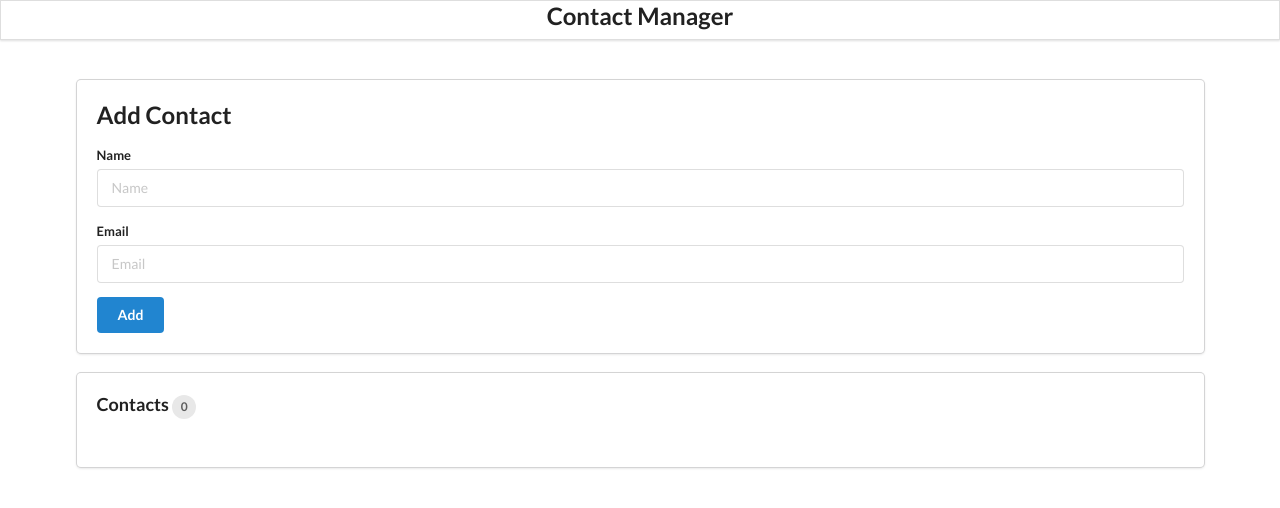
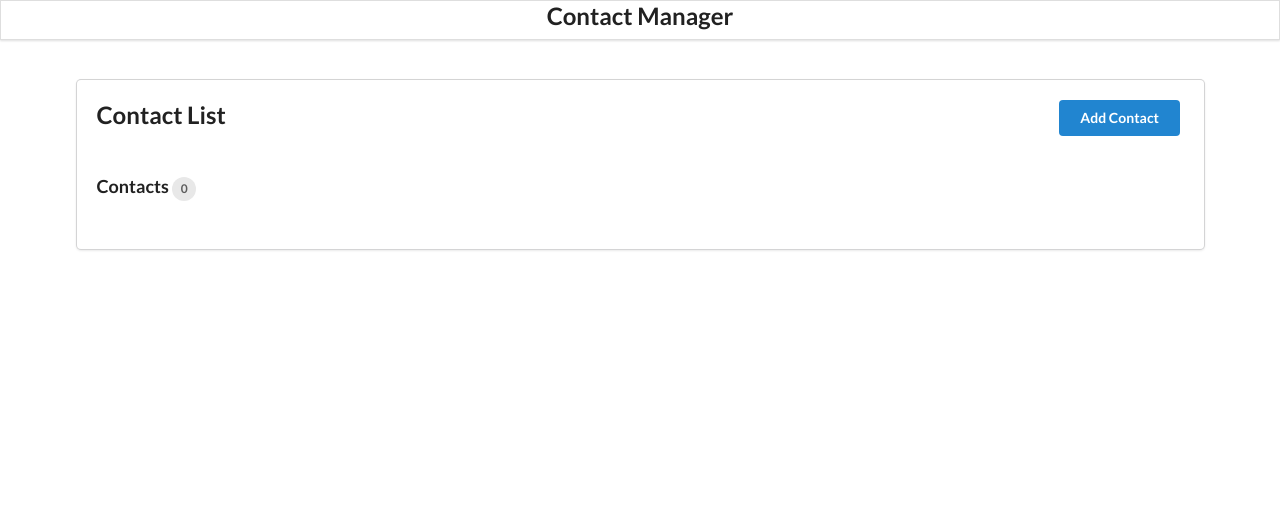
Before and after one commit to kyle-code-28/Contact-App, a React (Create React App) app: page / in a window 1280 px wide. Shown: the top 508 px of the page. Built offline with nearby package versions, Linux system fonts and the light colour scheme.

Commit message:
Programmatic Navigation: Access Contact List after Add Contact

```diff
--- a/package.json
+++ b/package.json
@@ -9,9 +9,9 @@
     "@testing-library/user-event": "^13.5.0",
     "react": "^19.2.4",
     "react-dom": "^19.2.4",
+    "react-router-dom": "^5.3.4",
     "react-scripts": "5.0.1",
     "uuid": "^13.0.0",
-    "uuidv4": "^6.2.13",
     "web-vitals": "^2.1.4"
   },
   "scripts": {
--- a/src/Components/AddContact.js
+++ b/src/Components/AddContact.js
@@ -15,7 +15,9 @@ class AddContact extends React.Component {
 
             this.props.addContactHandler(this.state);
             this.setState({name:"", email:""});
-        }
+            this.props.history.push("/");
+
+        };
     render() {
         return (
         <div className="ui card" style={{ width: "100%", padding: "20px", marginBottom: "20px" }}>
--- a/src/Components/App.js
+++ b/src/Components/App.js
@@ -1,4 +1,5 @@
 import React, { useState, useEffect } from "react";
+import {BrowserRouter as Router, Switch, Route} from 'react-router-dom'
 import {v4 as uuid} from 'uuid';
 import './App.css';
 import Header from "./Header";
@@ -28,9 +29,31 @@ function App() {
 
   return (
     <div className="ui container" style={{ marginTop: "80px", maxWidth: "600px" }}>
+
+      <Router>
         <Header />
-        <AddContact addContactHandler={addContactHandler}/>
-        <ContactList contacts={contacts} getContactId={removeContactHandler} />
+        <Switch>
+          <Route
+          path = "/"
+          exact
+          render={(props) => (<ContactList
+            {...props}
+            contacts={contacts}
+            getContactId= {removeContactHandler}
+            />
+          )}
+        />
+        <Route
+          path = "/add"
+          render={(props) => (<AddContact
+            {...props}
+            addContactHandler={addContactHandler}
+            />
+          )}
+        />
+        </Switch>
+
+      </Router>
     </div>
 );
   /* return (
--- a/src/Components/ContactList.js
+++ b/src/Components/ContactList.js
@@ -1,4 +1,5 @@
 import React from "react";
+import {Link} from 'react-router-dom';
 import ContactCard from "./ContactCard";
 
 /* const ContactList = (props) => {
@@ -6,8 +7,10 @@ import ContactCard from "./ContactCard";
 
     const deleteContactHandler = (id) => {
         props.getContactId(id);
-    };
-    const renderContactList = props.contacts.map((contact) => {
+    }; */
+
+
+   /*  const renderContactList = contacts.map((contact) => {
         return <ContactCard contact ={contact} clickHandler = {deleteContactHandler} key={ contact.id } />;
     });
    return <div className="ui celled list">
@@ -16,17 +19,28 @@ import ContactCard from "./ContactCard";
     </h3>
             {renderContactList}
         </div>;
-}; */
+};  */
+
 
 const ContactList = (props) => {
     const renderContactList = props.contacts.map((contact) => {
         return (
-            <ContactCard key={contact.id} contact={contact} clickHandler={props.getContactId}/>
+            <ContactCard
+            key={contact.id}
+            contact={contact}
+            clickHandler={props.getContactId}
+            />
         );
     });
 
     return (
         <div className="ui card" style={{ width: "100%", padding: "20px" }}>
+            <h2>
+                Contact List
+                <Link to="/add">
+                    <button className="ui button blue right" style={{ float:"right" }}>Add Contact</button>
+                </Link>
+            </h2>
             <h3>
                 Contacts <span className="ui circular label">{props.contacts.length}</span>
             </h3>
```
Also changed, not shown: 1 other file (tests, documents, lock files or other folders).
